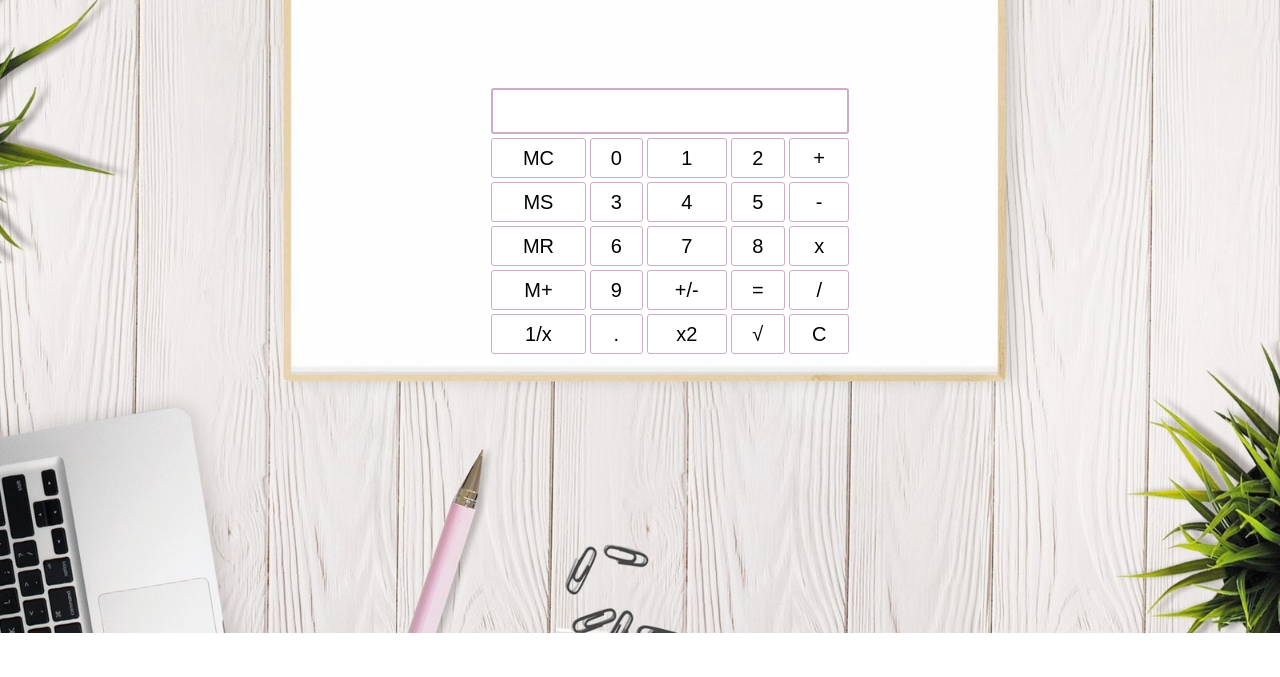
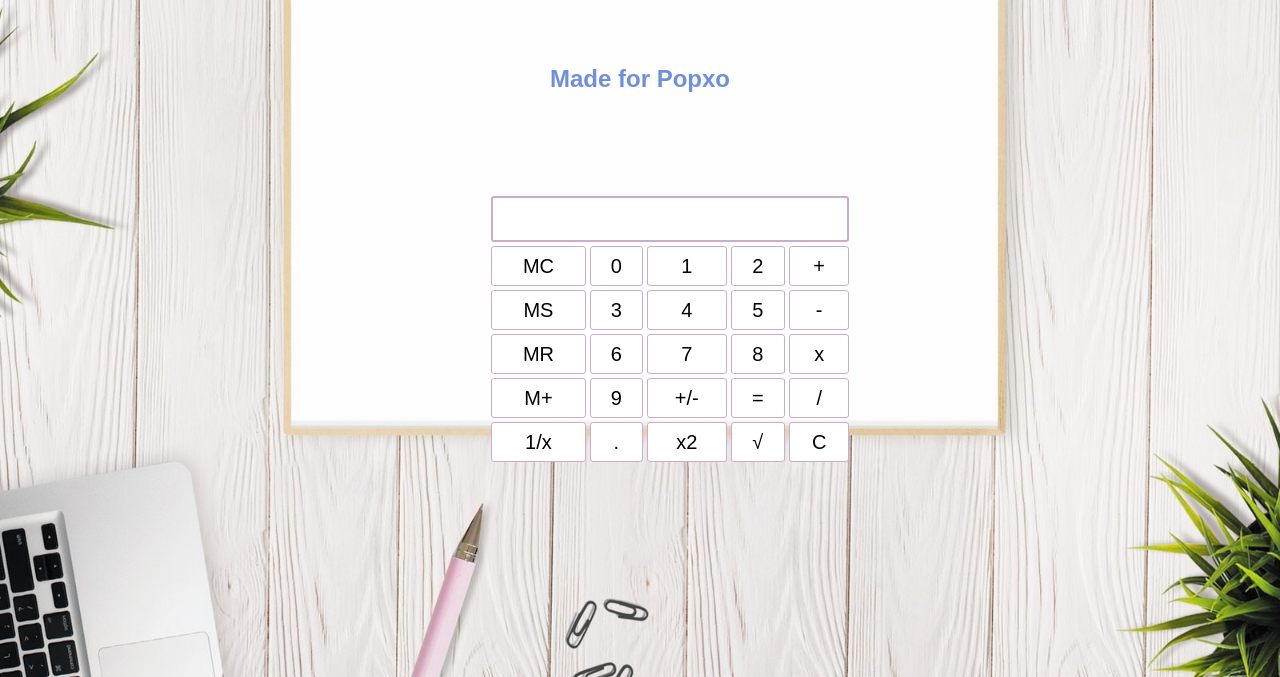
Before and after one commit to rvislive/popxo, a plain HTML site: page index.html in a window 1280 px wide. Shown: the part 123-800 px from the top of the page. Drawn offline with Linux system fonts and the light colour scheme.

Commit message:
Update index.html

```diff
--- a/index.html
+++ b/index.html
@@ -8,6 +8,7 @@
 
 <body class="design">
   <h2>A basic JavaScript <span style="color: black">Calculator</span></h2>
+  <h2>Made for Popxo</h2>
 <form id="calc">
 <table>
   <tr>
```
